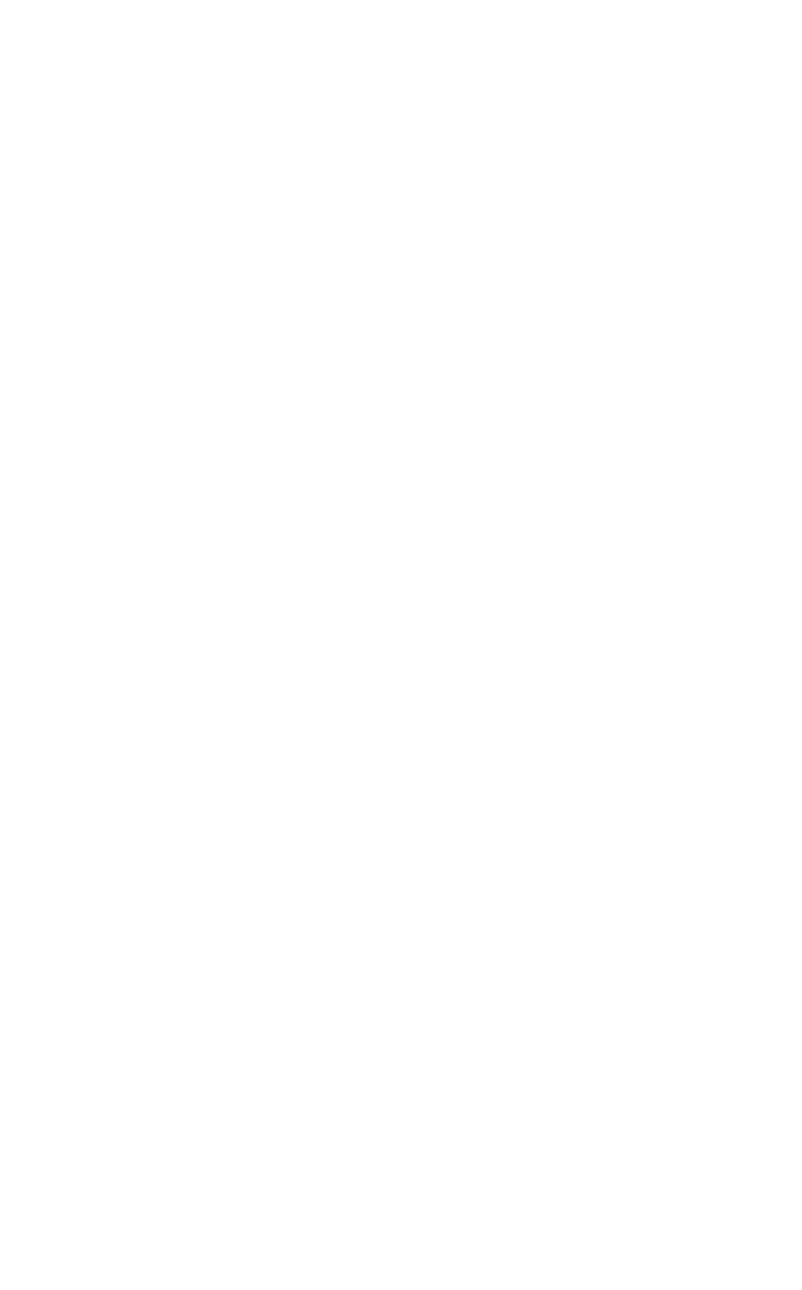
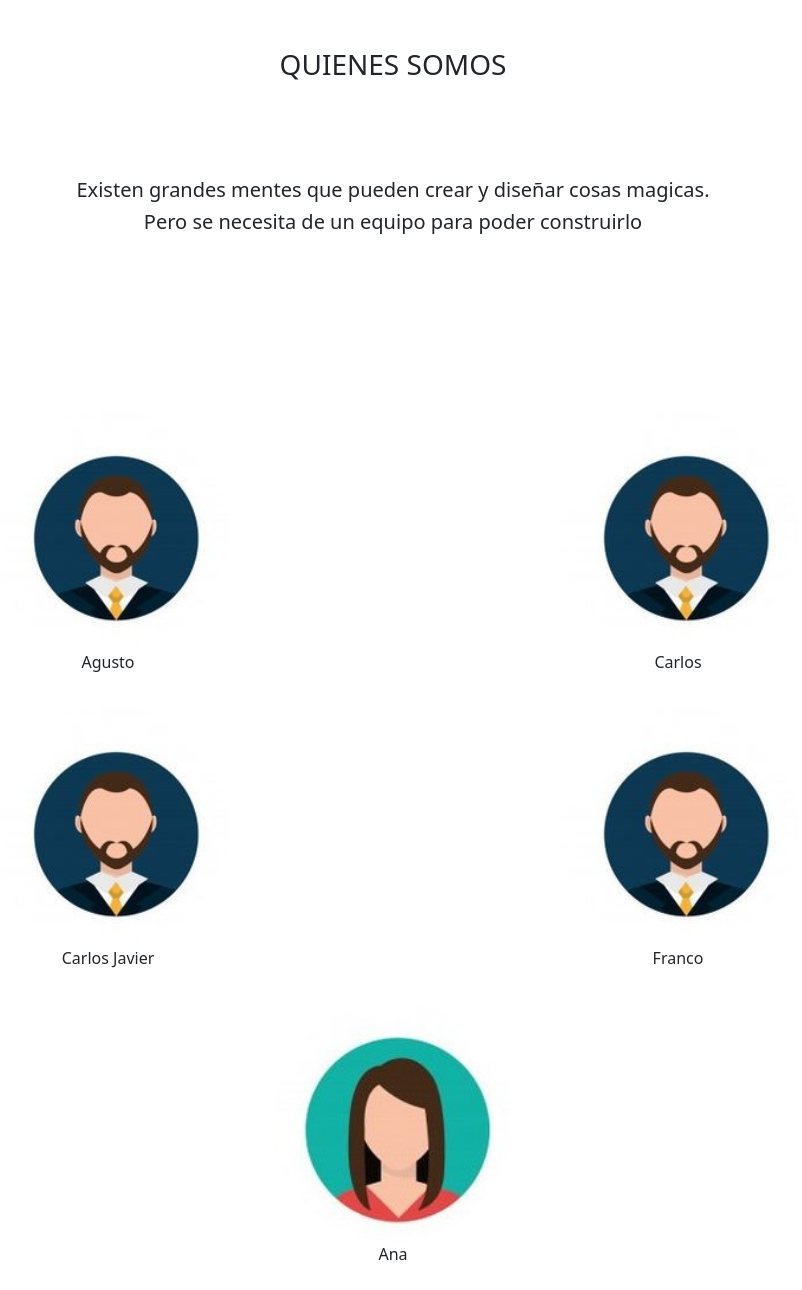
Before and after one commit to anagallardini/Grupo6, a plain HTML site: page index.html in a window 1280 px wide. Shown: the whole page, without its empty margins (247-1049 px from the left). Before the commit the page ends 800 px from the top, so only its background shows below. Drawn offline with nearby package versions, Linux system fonts and the light colour scheme.

Commit message:
actualice about

```diff
--- a/index.html
+++ b/index.html
@@ -9,6 +9,66 @@
 
 </head>
 <body>
+    <section class="contenedorMain-fluid">
+        <div class="container p-5 text-center">
+          <h3>QUIENES SOMOS</h3>
+          <div class="row py-5 my-5 justify-content-center">
+            <div class="col-10">
+              <h5>Existen grandes mentes que pueden crear y diseñar cosas magicas.</h5>
+              <h5>Pero se necesita de un equipo para poder construirlo</h5>
+            </div>
+          </div>
+        </div>
+        <div class="container text-center">
+          <div class="row py-2 my-xxl-2 justify-content-evenly">
+            <div class="col-sm-2 col-md-6">
+              <div class="img">
+                <figure><img src="./imagenes/2.jpg" style="margin-top: 1em; width:30vh;border-radius: 70%;"
+                    alt="">
+                  <p>Agusto</p>
+                </figure>
+              </div>
+            </div>
+            <div class="col-sm-2 col-md-6">
+              <div class="img">
+                <figure><img src="./imagenes/2.jpg" style="margin-top: 1em; width:30vh;border-radius: 70%;"
+                    alt="">
+                  <p>Carlos</p>
+                </figure>
+              </div>
+            </div>
+            <div class="col-sm-2 col-md-6">
+              <div class="img">
+                <figure><img src="./imagenes/2.jpg"
+                    style="margin-top: 1em; width:30vh;border-radius: 70%;" alt="">
+                  <p>Carlos Javier</p>
+                </figure>
+              </div>
+            </div>
+            <div class="col-sm-2 col-md-6">
+              <div class="img">
+                <figure><img src="./imagenes/2.jpg" style="margin-top: 1em; width:30vh ;border-radius: 70%;"
+                    alt="">
+                  <p>Franco</p>
+                </figure>
+              </div>
+            </div>
+            <div class="col-sm-2 col-md-6">
+              <div class="img">
+                <figure><img src="./imagenes/1.jpg" style="margin-top: 1em; width:30vh; border-radius: 70%; "
+                    alt="">
+                  <p>Ana</p>
+                </figure>
+              </div>
+            </div>
+
+          </div>
+        </div>
+      </section>
+
+
+
+
     <script src="https://cdn.jsdelivr.net/npm/bootstrap@5.3.0-alpha1/dist/js/bootstrap.bundle.min.js" integrity="sha384-w76AqPfDkMBDXo30jS1Sgez6pr3x5MlQ1ZAGC+nuZB+EYdgRZgiwxhTBTkF7CXvN" crossorigin="anonymous"></script>
 </body>
 </htm
```
Also changed, not shown: imagenes/1.jpg (added), imagenes/2.jpg (added).
